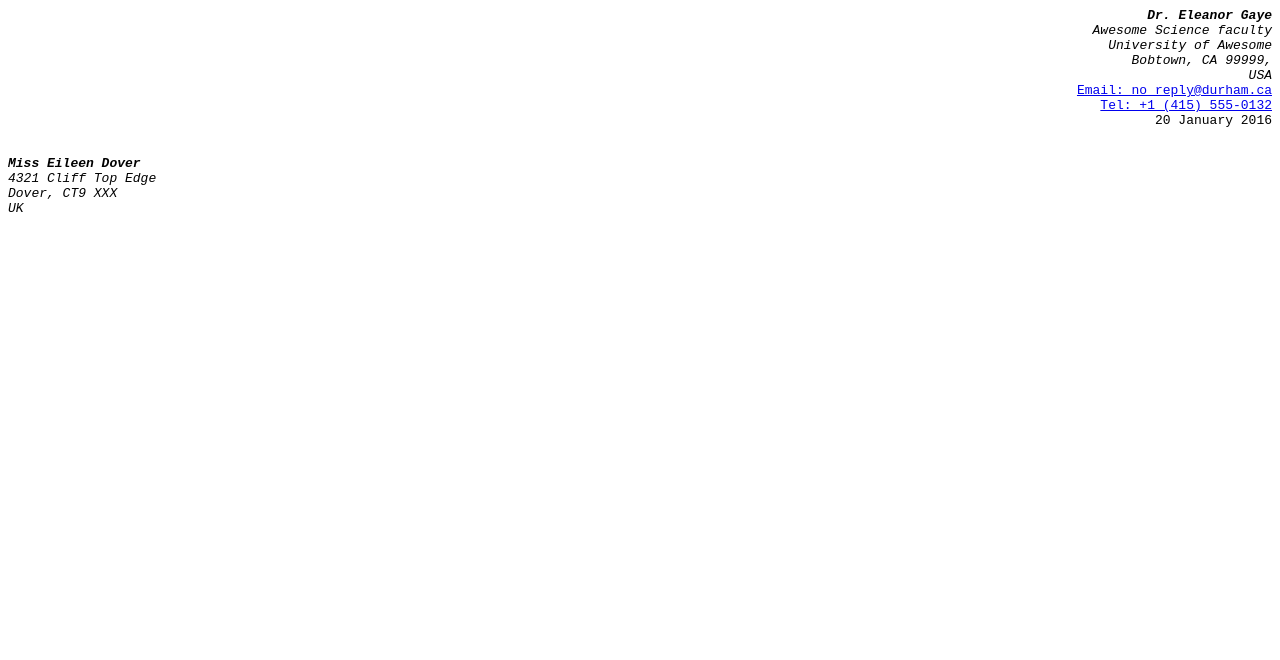
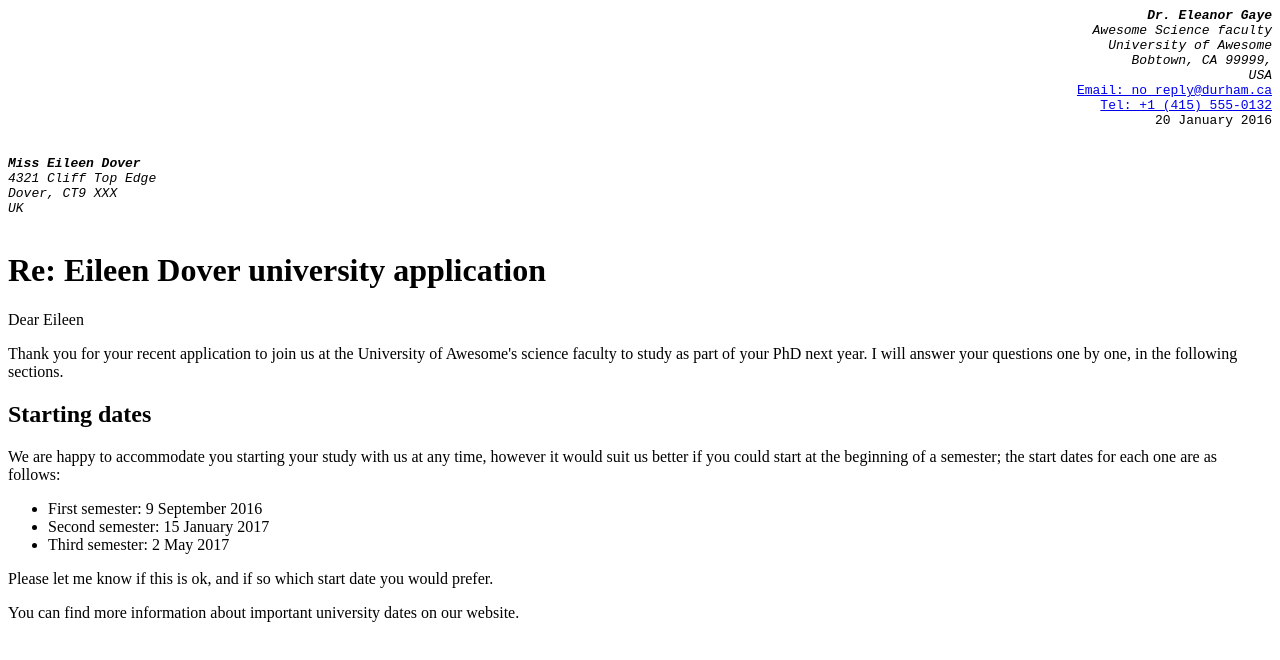
Before and after one commit to ChimiTino/Assignment1, a plain HTML site: page part1/index.html in a window 1280 px wide. Drawn offline with Linux system fonts and the light colour scheme.

Commit message:
Starting dates created

```diff
--- a/part1/index.html
+++ b/part1/index.html
@@ -33,6 +33,21 @@
         </pre>
     </address>
     </header>
+    <main>
+        <h1>Re: Eileen Dover university application</h1>
+        <p>Dear Eileen</p>
+        <p>Thank you for your recent application to join us at the University of Awesome's science faculty to study as part of your PhD next year. I will answer your questions one by one, in the following sections.</p>
+        <h2>Starting dates</h2>
+        <p>We are happy to accommodate you starting your study with us at any time, however it would suit us better if you could start at the beginning of a semester; the start dates for each one are as follows:</p>
+        <ul>
+            <li>First semester: 9 September 2016</li>
+            <li>Second semester: 15 January 2017</li>
+            <li>Third semester: 2 May 2017</li>
+        </ul>
+        <p>Please let me know if this is ok, and if so which start date you would prefer.</p>
+        <p>You can find more information about important university dates on our website.</p>
 
+
+       </main>
 </body>
 </html>
```
